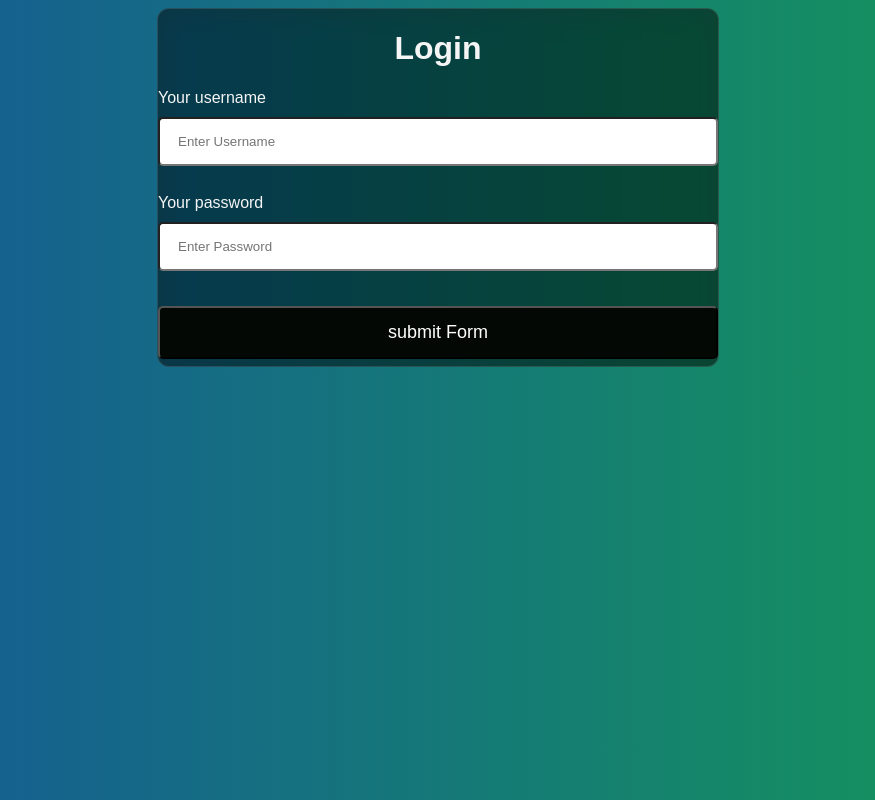
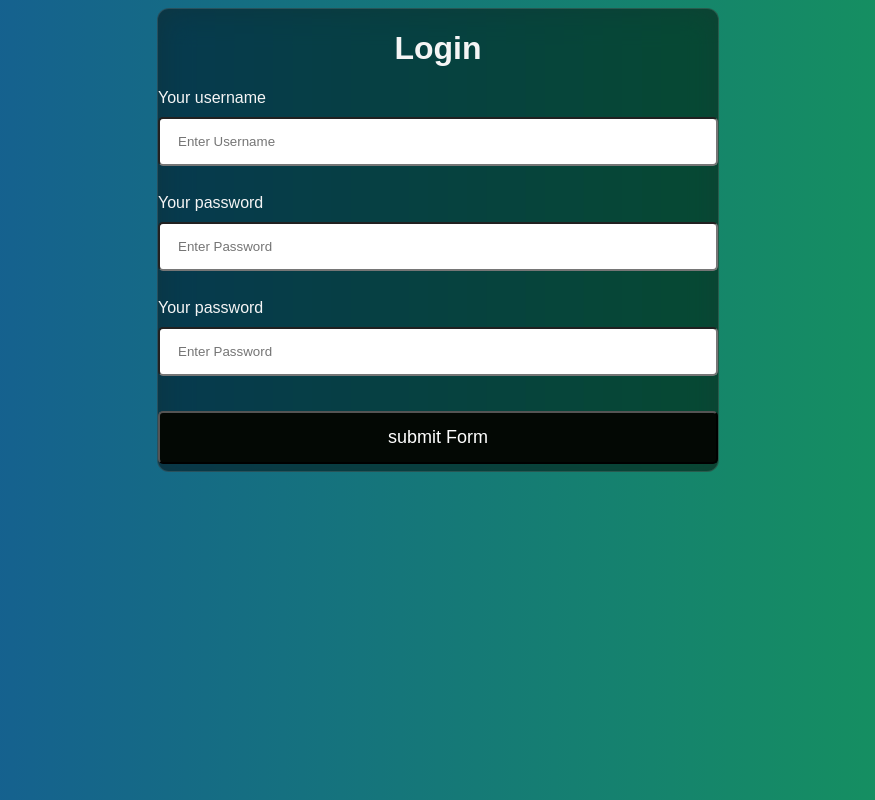
Before and after one commit to ganeshponmalar/tutorial, a plain HTML site: page index.html in a window 1280 px wide. Shown: the whole page, without its empty margins (202-1077 px from the left). Drawn offline with Linux system fonts and the light colour scheme.

Commit message:
Fourth Commit

```diff
--- a/index.html
+++ b/index.html
@@ -69,6 +69,11 @@ h1{
 
              <br><br>
 
+             <label for="pswrd">Your password</label>
+             <input type="password" placeholder="Enter Password" name="pswrd" id="pass" required>
+
+                  <br><br>
+
            <input type="submit" value="submit Form"  onclick="loginForm()"/>
 
     </div>
```
